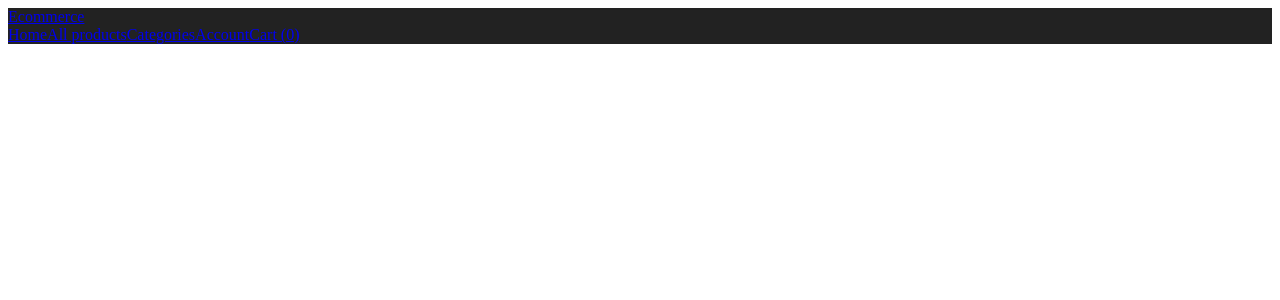
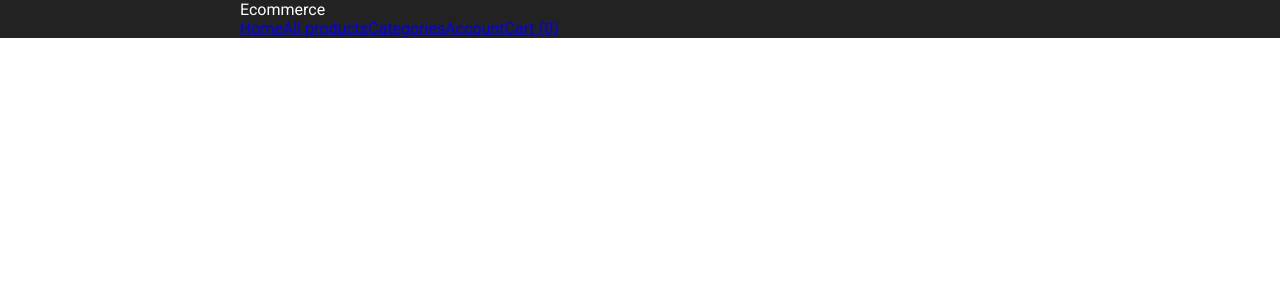
Before and after one commit to rickyxgit/ecommerce-front, a Next.js app: page / in a window 1280 px wide. Shown: the top 300 px of the page. Built offline with nearby package versions, Linux system fonts and the light colour scheme.

Commit message:
header start

```diff
--- /dev/null
+++ b/components/Center.js
@@ -0,0 +1,13 @@
+import styled from "styled-components";
+
+const StyledDiv = styled.div`
+ max-width:800px;
+ margin: 0 auto;
+ padding: 0 20px;
+`;
+
+export default function Center({children}) {
+    return (
+        <StyledDiv>{children}</StyledDiv>
+    );
+}
--- a/components/Header.js
+++ b/components/Header.js
@@ -1,24 +1,30 @@
 import Link from "next/link";
 import styled from "styled-components";
+import Center from "./Center";
 
 const StyledHeader = styled.header`
   background-color: #222;
-
+  padding: 0;
 `;
 
+const Logo = styled(Link)`
+  color: #fff;
+  text-decoration: none;
+`;
 
 export default function Header() {
   return (
     <StyledHeader>
-            <Link href={'/'}> Ecommerce</Link>
+      <Center>
+        <Logo href={"/"}> Ecommerce</Logo>
         <nav>
-                <Link href={'/'}>Home</Link>
-                <Link href={'/products'}>All products</Link>
-                <Link href={'/categories'}>Categories</Link>
-                <Link href={'/account'}>Account</Link>
-                <Link href={'/cart'}>Cart (0)</Link>
-
+          <Link href={"/"}>Home</Link>
+          <Link href={"/products"}>All products</Link>
+          <Link href={"/categories"}>Categories</Link>
+          <Link href={"/account"}>Account</Link>
+          <Link href={"/cart"}>Cart (0)</Link>
         </nav>
+      </Center>
     </StyledHeader>
   );
 }
--- a/next.config.js
+++ b/next.config.js
@@ -1,6 +1,9 @@
 /** @type {import('next').NextConfig} */
 const nextConfig = {
   reactStrictMode: true,
+  compiler: {
+    styledComponents: true,
+  },
 }
 
 module.exports = nextConfig
--- a/pages/_app.js
+++ b/pages/_app.js
@@ -1,4 +1,19 @@
-//
+import { createGlobalStyle } from "styled-components";
+
+const GlobalStyles = createGlobalStyle`
+@import url('https://fonts.googleapis.com/css2?family=Roboto&display=swap');
+
+  body {
+    padding: 0;
+    margin: 0;
+    font-family: 'Roboto', san-serif;
+  }
+`;
 export default function App({ Component, pageProps }) {
-  return <Component {...pageProps} />
+  return (
+    <>
+      <GlobalStyles />
+      <Component {...pageProps} />
+    </>
+  );
 }
```
Lines whose indentation alone changed are shown as unchanged.
